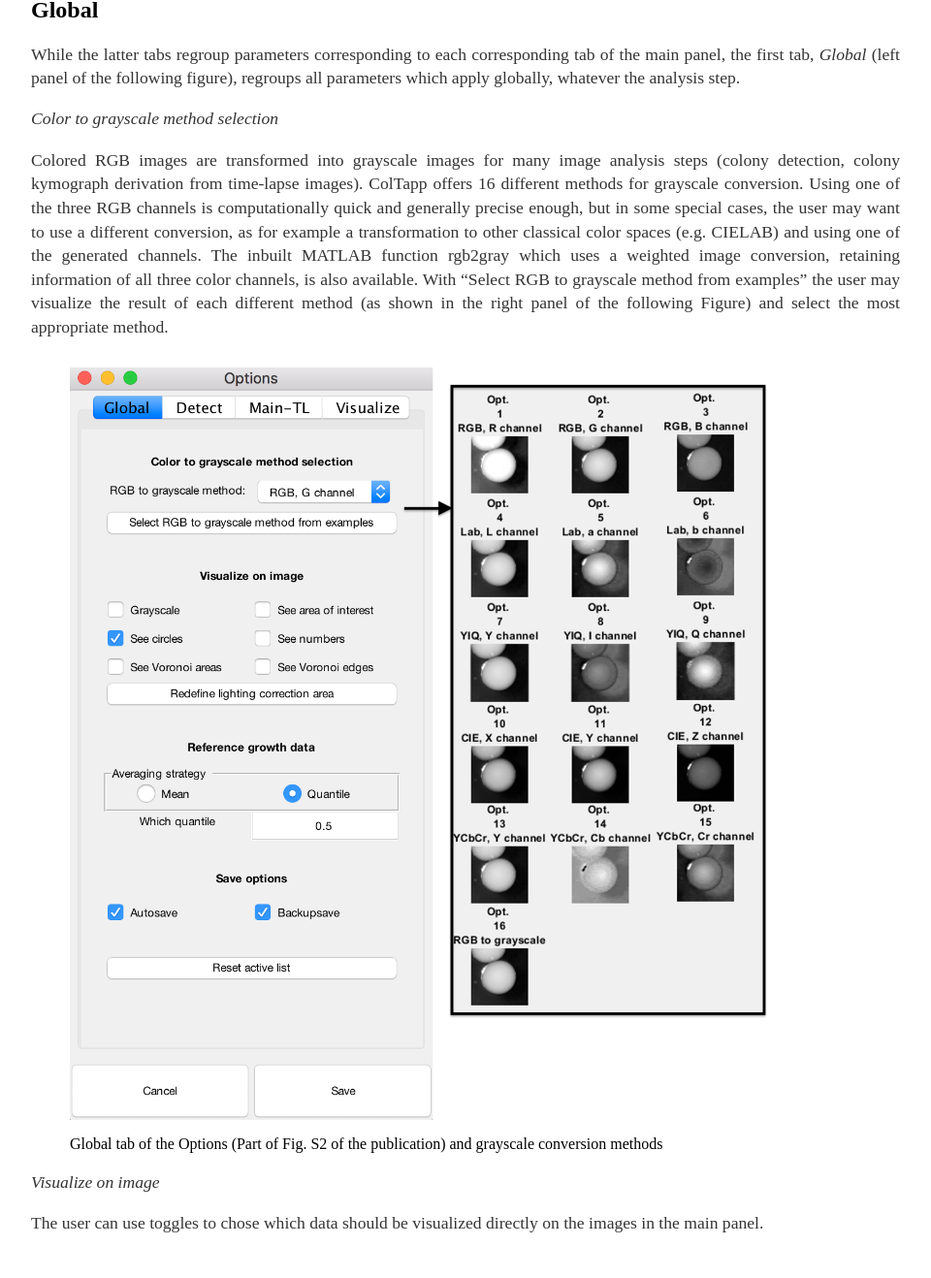
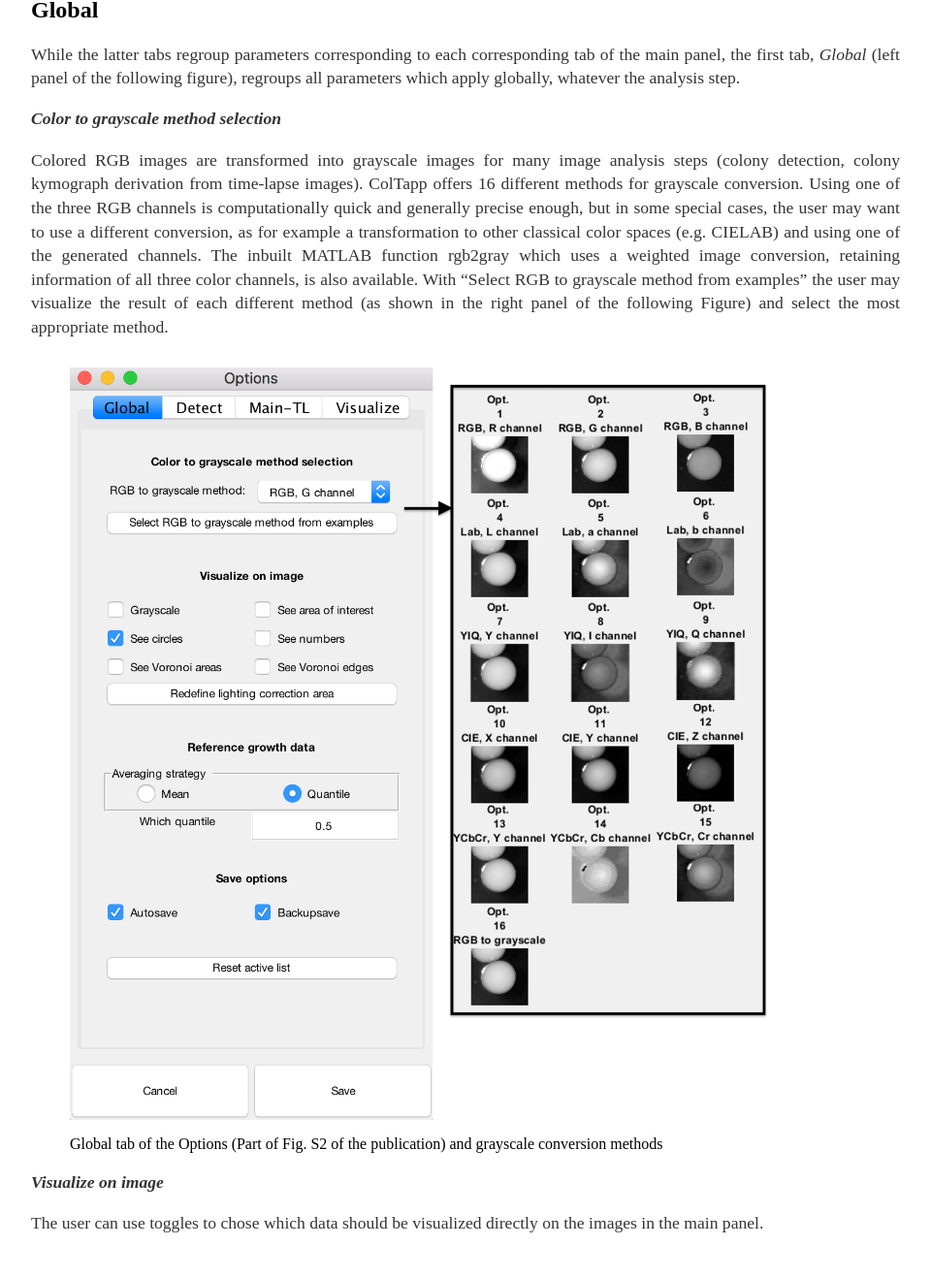
Before and after one commit to ColTapp/ColTapp.github.io, a Jekyll site: the page built from options.md, in a window 1280 px wide. Shown: the part 255-1573 px from the top of the page at 97% size, without its empty margins (160-1120 px from the left). Built offline with Jekyll 4.4.1, drawn with Linux system fonts in a browser that asks for light colours.

Commit message:
Update options.md

```diff
--- a/options.md
+++ b/options.md
@@ -9,7 +9,7 @@ The default parameters of each functionality of ColTapp can be tuned by the user
 ## Global
 While the latter tabs regroup parameters corresponding to each corresponding tab of the main panel, the first tab, _Global_ (left panel of the following figure), regroups all parameters which apply globally, whatever the analysis step.
 
-_Color to grayscale method selection_
+***Color to grayscale method selection***
 
 Colored RGB images are transformed into grayscale images for many image analysis steps (colony detection, colony kymograph derivation from time-lapse images). ColTapp offers 16 different methods for grayscale conversion.
 Using one of the three RGB channels is computationally quick and generally precise enough, but in some special cases, the user may want to use a different conversion, as for example a transformation to other classical color spaces (e.g. CIELAB) and using one of the generated channels. The inbuilt MATLAB function rgb2gray which uses a weighted image conversion, retaining information of all three color channels, is also available. With "Select RGB to grayscale method from examples" the user may visualize the result of each different method (as shown in the right panel of the following Figure) and select the most appropriate method.
@@ -18,7 +18,7 @@ Using one of the three RGB channels is computationally quick and generally preci
   <figcaption> Global tab of the Options (Part of Fig. S2 of the publication) and grayscale conversion methods </figcaption>
 </figure>
 
-_Visualize on image_
+***Visualize on image***
 
 The user can use toggles to chose which data should be visualized directly on the images in the main panel.
 <figure>
@@ -27,36 +27,36 @@ The user can use toggles to chose which data should be visualized directly on th
 </figure>
 The _Redefine lighting correction area_ button allows a user to chose a new subset of the image as input to the [lighting correction algorithm](https://coltapp.github.io/detect.html).
 
-_Reference growth data_
+***Reference growth data***
 
 When extracted a automatically from an analyzed control experiment, the [reference appearance time](https://coltapp.github.io/refparam.html) of that experiment is
 averaged using the mean, by default. Yet, users concerned by the presence of outliers in the growth control experiment may chose to use the median (or any user-defined quantile) via this tab.
 
-_Save options_
+***Save options***
 
 Autosave, back-up save
 
-_Reset active list_
+***Reset active list***
 
 ColTapp allows to group colonies into [lists](https://coltapp.github.io/detect.html) to use certain downstream functions only on the indicated subset of colonies. User can remove all colonies from the active list on the main panel with this button.
 
 ## Detect
 
-_Image preprocessing_
+***Image preprocessing***
 
 Default:Adaptive, Global, none
 Binarization sensitivity
 Should the user want to detect white colonies on a darker background,
 
-_Colony detection parameters_
+***Colony detection parameters***
 
 ## Main-TL
 
-_Define radii-tracking parameters_
+***Define radii-tracking parameters***
 
-_Define appearance time parameters_
+***Define appearance time parameters***
 
-_Additional possibilities_
+***Additional possibilities***
 
 ## Main-EP
 
```
